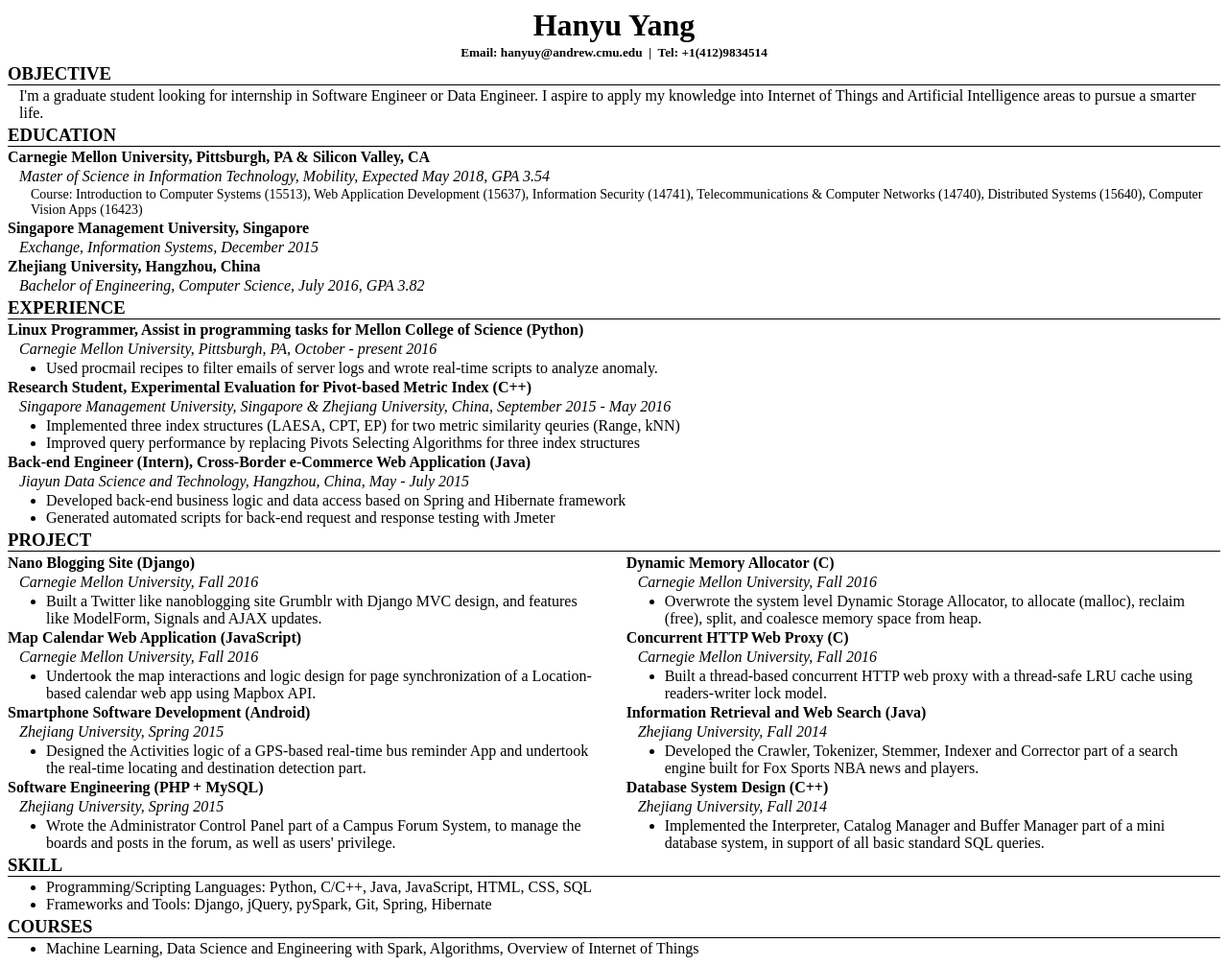
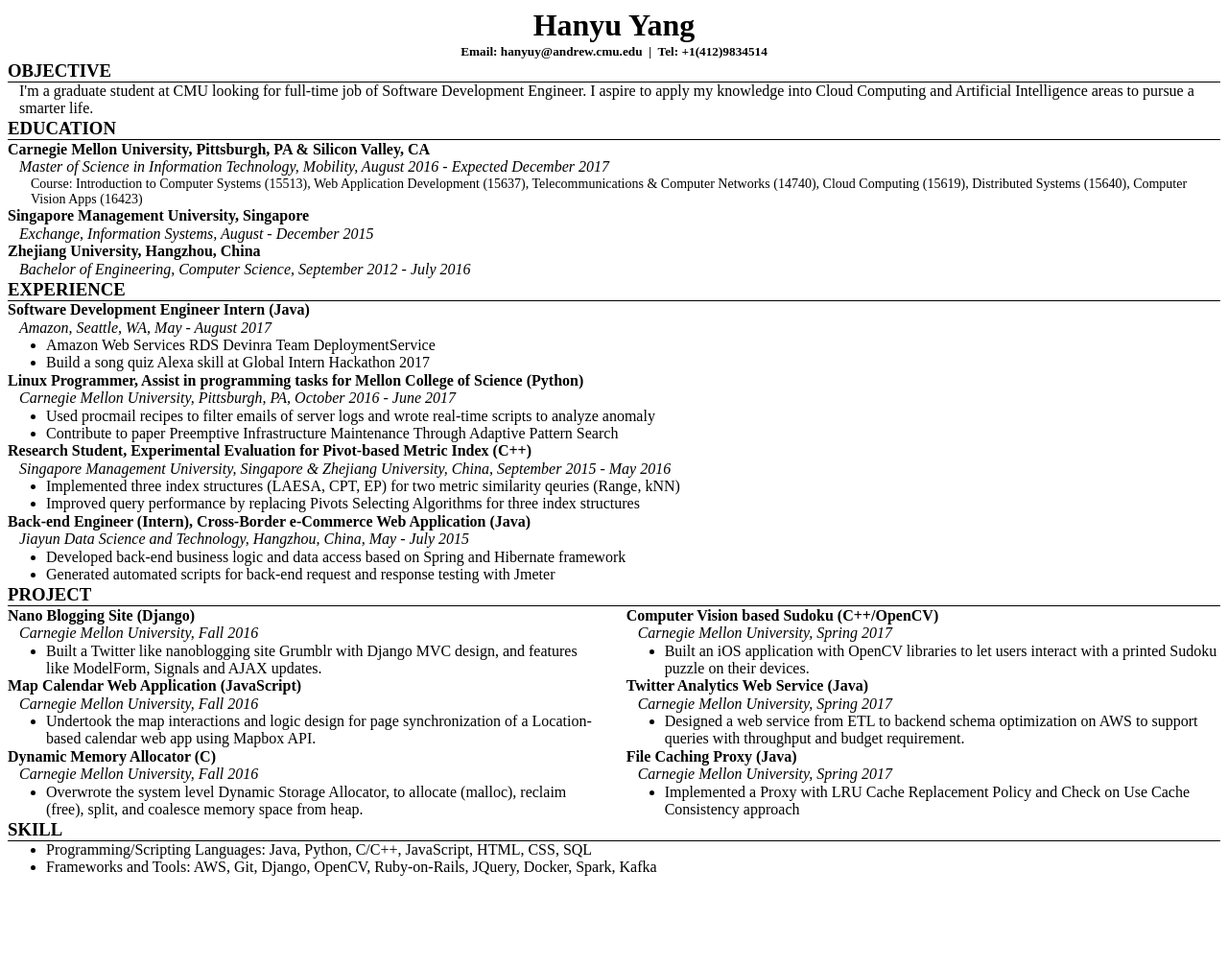
Before and after one commit to henryyang1993/henryyang1993.github.io, a Jekyll site: the page resume/resume.html, which Jekyll copies as it is, in a window 1280 px wide. Shown: the whole page at 96% size. Built offline with Jekyll 4.4.1, drawn with Linux system fonts in a browser that asks for light colours; after the commit the page ends 922 px from its top, so only the background shows below that.

Commit message:
resume update 07/24/2017

```diff
--- a/resume/resume.html
+++ b/resume/resume.html
@@ -5,8 +5,8 @@
     <title>Hanyu_Yang_Resume</title>
     <style type="text/css">
         h1, p, h3, h5, ul {
-            margin-top: 2px;
-            margin-bottom: 1px;
+            margin-top: 0.5px;
+            margin-bottom: 0.5px;
         }
 
         h3 {
@@ -67,30 +67,38 @@
 
 <div class="wrapper">
     <h3>OBJECTIVE</h3>
-    <p class="bio">I'm a graduate student looking for internship in Software Engineer or Data Engineer. I aspire to apply my knowledge into Internet of Things and Artificial Intelligence areas to pursue a smarter life.</p>
+    <p class="bio">I'm a graduate student at CMU looking for full-time job of Software Development Engineer. I aspire to apply my knowledge into Cloud Computing and Artificial Intelligence areas to pursue a smarter life.</p>
 </div>
 
 
 <div class="wrapper">
     <h3>EDUCATION</h3>
     <p><b> Carnegie Mellon University, Pittsburgh, PA & Silicon Valley, CA </b></p>
-    <p><i>Master of Science in Information Technology, Mobility, Expected May 2018, GPA 3.54</i></p>
-    <p class="course">Course: Introduction to Computer Systems (15513), Web Application Development (15637), Information Security (14741), Telecommunications & Computer Networks (14740), Distributed Systems (15640), Computer Vision Apps (16423) </p>
+    <p><i>Master of Science in Information Technology, Mobility, August 2016 - Expected December 2017</i></p>
+    <p class="course">Course: Introduction to Computer Systems (15513), Web Application Development (15637), Telecommunications & Computer Networks (14740), Cloud Computing (15619), Distributed Systems (15640), Computer Vision Apps (16423) </p>
 
     <p><b> Singapore Management University, Singapore </b></p>
-    <p><i>Exchange, Information Systems, December 2015</i></p>
+    <p><i>Exchange, Information Systems, August - December 2015</i></p>
 
     <p><b> Zhejiang University, Hangzhou, China </b></p>
-    <p><i>Bachelor of Engineering, Computer Science, July 2016, GPA 3.82</i></p>
+    <p><i>Bachelor of Engineering, Computer Science, September 2012 - July 2016</i></p>
 </div>
 
 
 <div class="wrapper">
     <h3>EXPERIENCE</h3>
+    <p><b> Software Development Engineer Intern (Java) </b></p>
+    <p><i>Amazon, Seattle, WA, May - August 2017</i></p>
+    <ul>
+        <li> Amazon Web Services RDS Devinra Team DeploymentService </li>
+        <li> Build a song quiz Alexa skill at Global Intern Hackathon 2017 </li>
+    </ul>
+
     <p><b> Linux Programmer, Assist in programming tasks for Mellon College of Science (Python) </b></p>
-    <p><i>Carnegie Mellon University, Pittsburgh, PA, October - present 2016</i></p>
+    <p><i>Carnegie Mellon University, Pittsburgh, PA, October 2016 - June 2017</i></p>
     <ul>
-        <li> Used procmail recipes to filter emails of server logs and wrote real-time scripts to analyze anomaly. </li>
+        <li> Used procmail recipes to filter emails of server logs and wrote real-time scripts to analyze anomaly </li>
+        <li> Contribute to paper Preemptive Infrastructure Maintenance Through Adaptive Pattern Search </li>
     </ul>
 
     <p><b> Research Student, Experimental Evaluation for Pivot-based Metric Index (C++) </b></p>
@@ -127,47 +135,33 @@
             </li>
         </ul>
 
-        <p><b> Smartphone Software Development (Android) </b></p>
-        <p><i>Zhejiang University, Spring 2015</i></p>
-        <ul>
-            <li> Designed the Activities logic of a GPS-based real-time bus reminder App and undertook the real-time locating and destination detection part.
-            </li>
-        </ul>
-
-        <p><b> Software Engineering (PHP + MySQL) </b></p>
-        <p><i>Zhejiang University, Spring 2015</i></p>
-        <ul>
-            <li> Wrote the Administrator Control Panel part of a Campus Forum System, to manage the boards and posts in the forum, as well as users' privilege.
-            </li>
-        </ul>
-    </div>
-
-    <div class="right">
         <p><b> Dynamic Memory Allocator (C) </b></p>
         <p><i>Carnegie Mellon University, Fall 2016</i></p>
         <ul>
             <li> Overwrote the system level Dynamic Storage Allocator, to allocate (malloc), reclaim (free), split, and coalesce memory space from heap.
             </li>
         </ul>
+    </div>
 
-        <p><b> Concurrent HTTP Web Proxy (C) </b></p>
-        <p><i>Carnegie Mellon University, Fall 2016</i></p>
+    <div class="right">
+        <p><b> Computer Vision based Sudoku (C++/OpenCV) </b></p>
+        <p><i>Carnegie Mellon University, Spring 2017</i></p>
         <ul>
-            <li> Built a thread-based concurrent HTTP web proxy with a thread-safe LRU cache using readers-writer lock model.
+            <li> Built an iOS application with OpenCV libraries to let users interact with a printed Sudoku puzzle on their devices.
             </li>
         </ul>
 
-        <p><b> Information Retrieval and Web Search (Java) </b></p>
-        <p><i>Zhejiang University, Fall 2014</i></p>
+        <p><b> Twitter Analytics Web Service (Java) </b></p>
+        <p><i>Carnegie Mellon University, Spring 2017</i></p>
         <ul>
-            <li> Developed the Crawler, Tokenizer, Stemmer, Indexer and Corrector part of a search engine built for Fox Sports NBA news and players.
+            <li> Designed a web service from ETL to backend schema optimization on AWS to support queries with throughput and budget requirement.
             </li>
         </ul>
 
-        <p><b> Database System Design (C++) </b></p>
-        <p><i>Zhejiang University, Fall 2014</i></p>
+        <p><b> File Caching Proxy (Java) </b></p>
+        <p><i>Carnegie Mellon University, Spring 2017</i></p>
         <ul>
-            <li> Implemented the Interpreter, Catalog Manager and Buffer Manager part of a mini database system, in support of all basic standard SQL queries.
+            <li> Implemented a Proxy with LRU Cache Replacement Policy and Check on Use Cache Consistency approach
             </li>
         </ul>
     </div>
@@ -177,18 +171,11 @@
 <div class="wrapper">
     <h3>SKILL</h3>
     <ul>
-        <li> Programming/Scripting Languages: Python, C/C++, Java, JavaScript, HTML, CSS, SQL</li>
-        <li> Frameworks and Tools: Django, jQuery, pySpark, Git, Spring, Hibernate</li>
+        <li> Programming/Scripting Languages: Java, Python, C/C++, JavaScript, HTML, CSS, SQL</li>
+        <li> Frameworks and Tools: AWS, Git, Django, OpenCV, Ruby-on-Rails, JQuery, Docker, Spark, Kafka</li>
     </ul>
 </div>
 
 
-<div class="wrapper">
-    <h3>COURSES</h3>
-    <ul>
-        <li> Machine Learning, Data Science and Engineering with Spark, Algorithms, Overview of Internet of Things </li>
-    </ul>
-</div>
-
 </body>
 </html>
```
Also changed, not shown: resume/resume2.html (deleted, +0 -180 lines), 2 other files.
